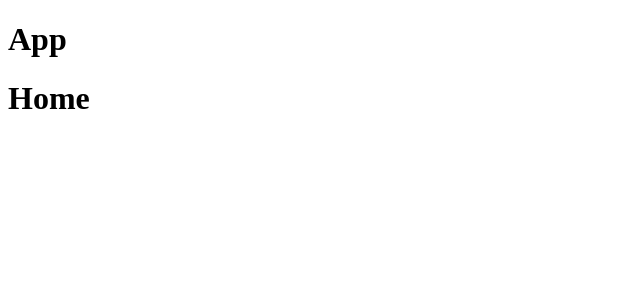
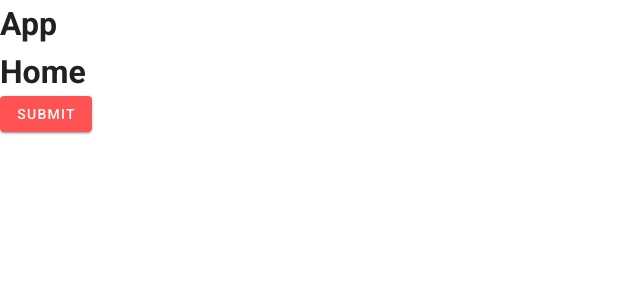
Before and after one commit to acharayaP03/Vue-GraphQl, a Vue app in the folder client/: page / in a window 1280 px wide. Shown: the top 300 px of the page, without its empty margins (0-640 px from the left). Built offline with nearby package versions, Linux system fonts and the light colour scheme.

Commit message:
add vuetify framework

```diff
--- a/client/public/index.html
+++ b/client/public/index.html
@@ -1,11 +1,13 @@
 <!DOCTYPE html>
-<html lang="">
+<html lang="en">
   <head>
     <meta charset="utf-8">
     <meta http-equiv="X-UA-Compatible" content="IE=edge">
     <meta name="viewport" content="width=device-width,initial-scale=1.0">
     <link rel="icon" href="<%= BASE_URL %>favicon.ico">
     <title><%= htmlWebpackPlugin.options.title %></title>
+    <link rel="stylesheet" href="https://fonts.googleapis.com/css?family=Roboto:100,300,400,500,700,900">
+    <link rel="stylesheet" href="https://cdn.jsdelivr.net/npm/@mdi/font@latest/css/materialdesignicons.min.css">
   </head>
   <body>
     <noscript>
--- a/client/src/App.vue
+++ b/client/src/App.vue
@@ -1,6 +1,18 @@
 <template>
-  <div id="app">
+  <v-app>
     <h1>App</h1>
-    <router-view />
-  </div>
+    <router-view></router-view>
+  </v-app>
 </template>
+
+<script>
+export default {
+  name: "App",
+
+  components: {},
+
+  data: () => ({
+    //
+  }),
+};
+</script>
--- a/client/src/components/Home.vue
+++ b/client/src/components/Home.vue
@@ -1,6 +1,7 @@
 <template>
   <div class="home">
     <h1>Home</h1>
+    <v-btn color="error">Submit</v-btn>
   </div>
 </template>
 
--- a/client/src/main.js
+++ b/client/src/main.js
@@ -2,11 +2,13 @@
 import App from './App.vue'
 import router from './router'
 import store from './store'
+import vuetify from './plugins/vuetify';
 
 Vue.config.productionTip = false
 
 new Vue({
   router,
   store,
+  vuetify,
   render: h => h(App)
 }).$mount('#app')
--- /dev/null
+++ b/client/src/plugins/vuetify.js
@@ -0,0 +1,19 @@
+import Vue from "vue";
+import Vuetify from "vuetify/lib/framework";
+import colors from "vuetify/es5/util/colors";
+
+Vue.use(Vuetify);
+
+export default new Vuetify({
+  theme: {
+    themes: {
+      primary: colors.teal.base,
+      secondary: colors.cyan.base,
+      accent: colors.pink.base,
+      error: colors.red.base,
+      warning: colors.amber.base,
+      info: colors.blue.base,
+      success: colors.green.base,
+    },
+  },
+});
--- /dev/null
+++ b/client/vue.config.js
@@ -0,0 +1,5 @@
+module.exports = {
+  transpileDependencies: [
+    'vuetify'
+  ]
+}
```
Also changed, not shown: client/package.json (+6 -1 lines), client/src/assets/logo.svg (added), 1 other file (tests, documents, lock files or other folders).
